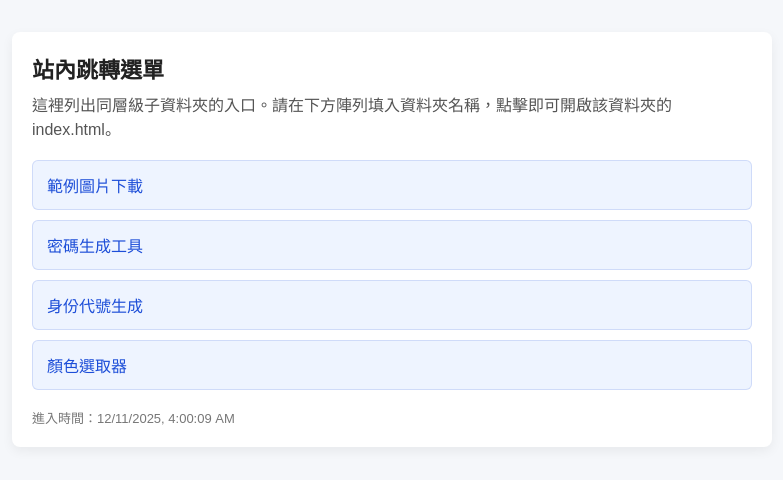
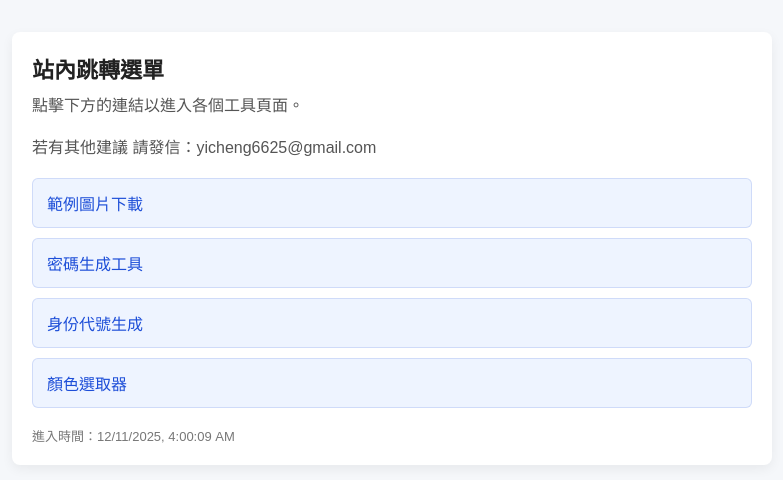
Before and after one commit to yicheng6625/GithubPage, a plain HTML site: page index.html in a window 1280 px wide. Shown: the whole page, without its empty margins (248-1031 px from the left). Drawn offline with Linux system fonts and the light colour scheme.

Commit message:
更新跳轉選單頁面說明，簡化內容以提升使用者體驗

```diff
--- a/index.html
+++ b/index.html
@@ -20,11 +20,8 @@
 <body>
     <div class="container">
         <h1>站內跳轉選單</h1>
-
-        <!-- 簡單說明：告訴初學者這頁面要填資料夾名稱 -->
-        <p class="small">
-            這裡列出同層級子資料夾的入口。請在下方陣列填入資料夾名稱，點擊即可開啟該資料夾的 index.html。
-        </p>
+        <p class="small">點擊下方的連結以進入各個工具頁面。</p>
+        <p class="small">若有其他建議 請發信：yicheng6625@gmail.com</p>
 
         <!-- 連結列表（由下方 script 產生） -->
         <ul id="menu" class="menu"></ul>
```
